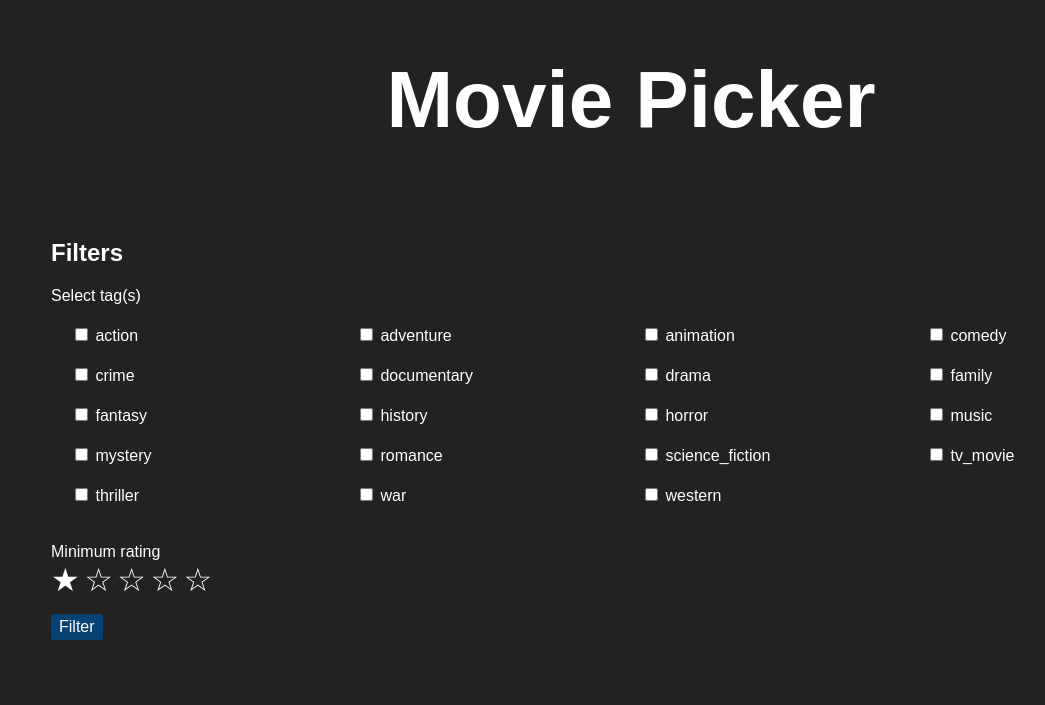
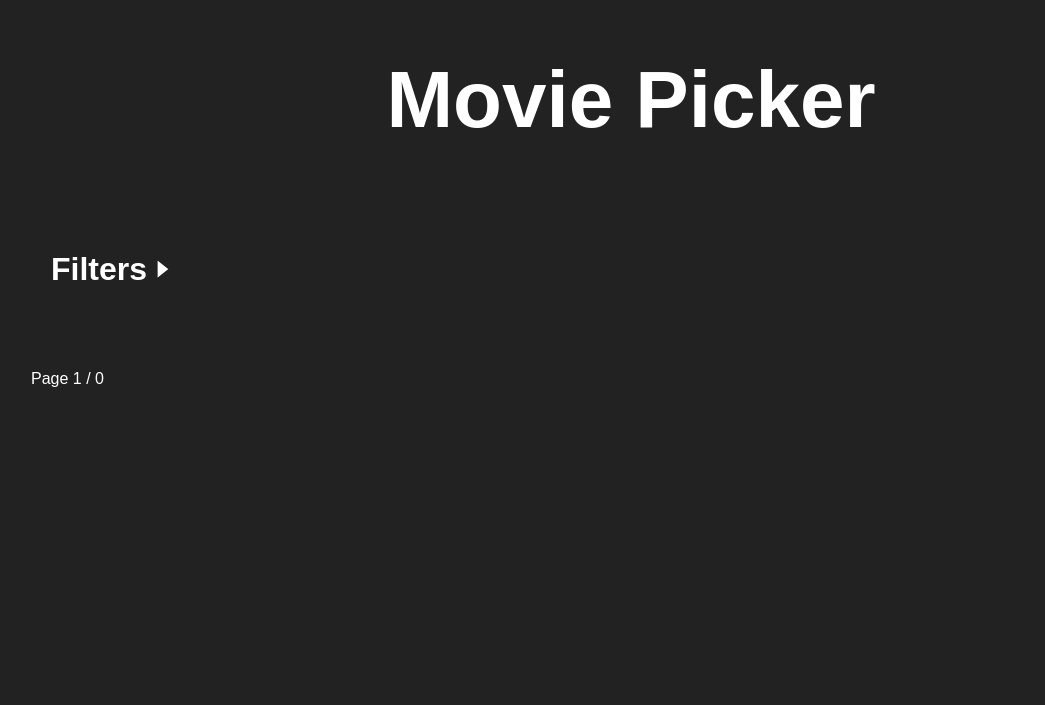
Before and after one commit to OGR-67/Movie_Picker, a Flask app: page / in a window 1280 px wide. Shown: the part 38-743 px from the top of the page, without its empty margins (9-1054 px from the left). Run offline with Flask 3, Linux system fonts and the light colour scheme; data that the repository does not hold is empty.

Commit message:
feat: collapsable filter tab

```diff
--- a/static/styles/home.css
+++ b/static/styles/home.css
@@ -15,6 +15,35 @@
     margin-bottom: 10px;
 }
 
+.filters-title {
+    font-size: 2rem;
+    margin-bottom: 10px;
+    cursor: pointer;
+    user-select: none;
+}
+
 .filter-form {
     padding: 20px;
 }
+
+.hidden {
+    height: 0;
+    overflow: hidden;
+    transform: scaleY(0);
+    transform-origin: top;
+    transition: all 0.2s ease-in-out;
+}
+
+.filters-section {
+    transition: all 0.2s ease-in-out;
+}
+
+.arrow {
+    display: inline-block;
+    transition: transform 0.2s ease-in-out;
+}
+
+.rotate {
+    transform: rotate(90deg);
+    transform-origin: center;
+}
--- a/templates/home_movies.html
+++ b/templates/home_movies.html
@@ -14,13 +14,18 @@
     document.querySelectorAll('.movie-card__details-btn').forEach(button => {
       button.addEventListener('click', () => {
         const movieId = +button.getAttribute("data-movie-id");
-        console.log(movieId);
         window.location.href = `{{ url_for('movies.movie_detail', movie_id=0) }}`.replace('0', movieId);
       });
     });
 
     const starFull = "&#9733";
     const starOutline = "&#9734";
+
+    // Add event listener to filters title
+    document.querySelector(".filters-title").addEventListener("click", () => {
+      document.querySelector(".filters-section").classList.toggle("hidden");
+      document.querySelector(".arrow").classList.toggle("rotate");
+    });
 
     // Convert movies rating values to stars
     document.querySelectorAll(".movie-card__rating").forEach(rating => {
@@ -49,7 +54,6 @@
             ? star.innerHTML = starFull
             : star.innerHTML = starOutline;
         });
-
         document.querySelector("input[type=hidden]").value = (rating * 2) - 2;
       });
     });
@@ -68,13 +72,14 @@
 <main>
   <h1>Movie Picker</h1>
   <form class="filter-form" action="{{ url_for('movies.home_movies') }}" method="GET">
-    <h2>Filters</h2>
-    <label>Select tag(s)</label><br>
+    <h2 class="filters-title">Filters <span class="arrow">&#x1F892;</span></h2>
+    <section class="filters-section hidden">
+      <p>Select tag(s)</p>
       <div class="tags-filter-container">
         {% for tag in available_tags %}
         <div class="tag-filter-container">
-        <input type="checkbox" name="tags" value="{{ tag }}" {% if selected_tags !=None %} {% if tag in selected_tags %}
-          checked {% endif %}{% endif %}>
+          <input type="checkbox" name="tags" value="{{ tag }}" {% if selected_tags !=None %} {% if tag in selected_tags
+            %} checked {% endif %}{% endif %}>
           <label for="{{ tag }}">{{ tag }}</label><br>
         </div>
         {% endfor %}
@@ -90,6 +95,7 @@
         <span data-rating="5" class="rating-star">&#9734;</span>
       </div>
       <input type="submit" value="Filter" class="btn btn-submit">
+    </section>
   </form>
   <div class="movie-grid">
     {% for movie in movies %}
```
Lines whose indentation alone changed are shown as unchanged.
